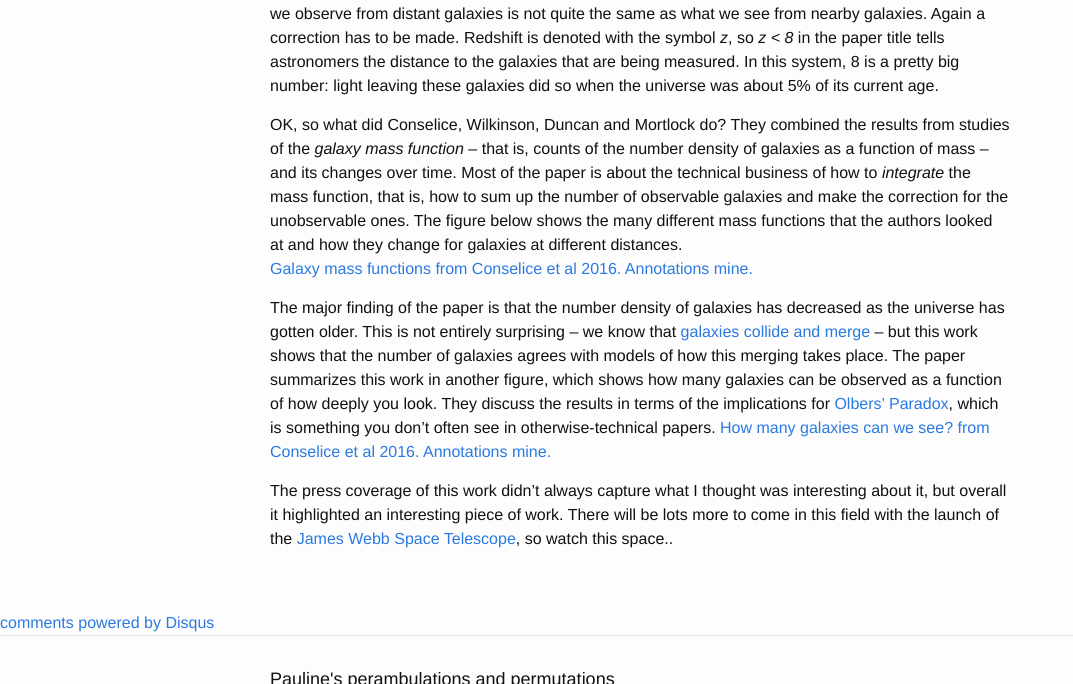
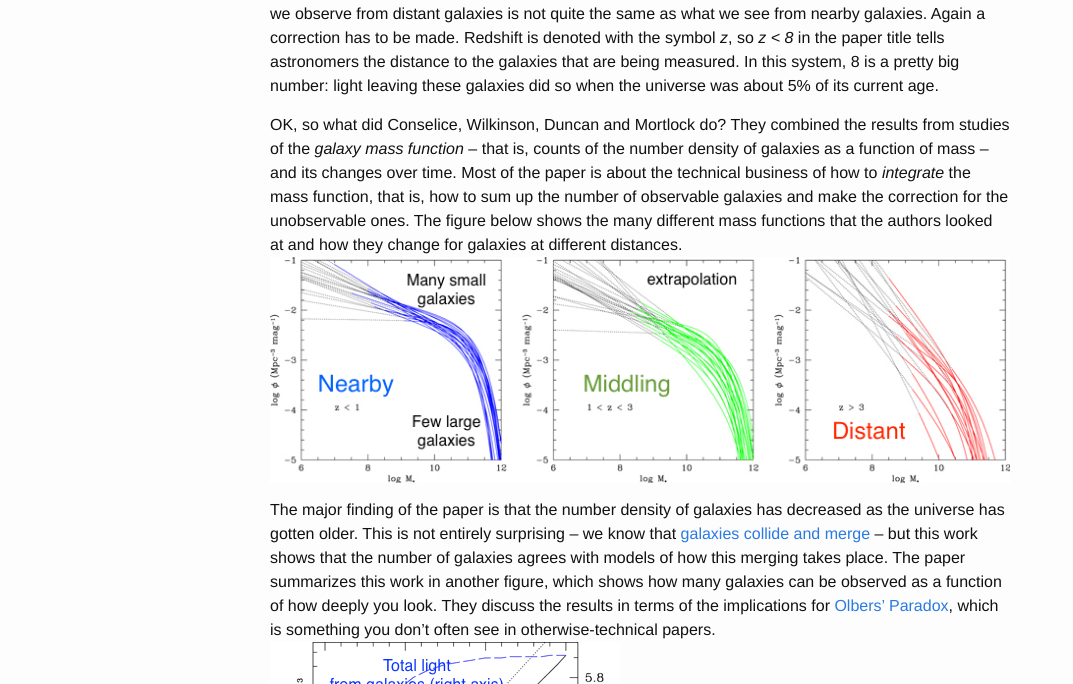
Before and after one commit to PBarmby/PBarmby.github.io, a Jekyll site: the page built from _posts/2016-12-28-more-galaxies.markdown, in a window 1280 px wide and 900 px high, scrolled down 801 px, cut to the strip 0-684 px from the top of the window. Shown: the whole strip, without its empty margins (0-1073 px from the left). Built offline with Jekyll 4.4.1, drawn with Linux system fonts in a browser that asks for light colours; comment, search, counter and statistics services are not loaded.

Commit message:
more galaxies, fix figs

```diff
--- a/_posts/2016-12-28-more-galaxies.markdown
+++ b/_posts/2016-12-28-more-galaxies.markdown
@@ -43,7 +43,7 @@ OK, so what did Conselice, Wilkinson, Duncan and Mortlock do? They combined the
 Most of the paper is about the technical business of how to *integrate* the mass function, that is, how to sum up the
 number of observable galaxies and make the correction for the unobservable ones. The figure below shows the many different
 mass functions that the authors looked at and how they change for galaxies at different distances.
-[Galaxy mass functions from Conselice et al 2016. Annotations mine.]({{ site.url }}/stuff/cwdm_fig1.png)
+![Galaxy mass functions from Conselice et al 2016. Annotations mine.]({{ site.url }}/stuff/cwdm_fig1.png)
 
 The major finding of the paper is that the number density of galaxies has decreased as the universe has gotten older.
 This is not entirely surprising --
@@ -53,7 +53,7 @@ The paper summarizes this work in another figure, which shows how many galaxies
 deeply you look. They discuss the results in terms of the implications for
 [Olbers' Paradox](http://cmb.physics.wisc.edu/pub/tutorial/olbers.html), which is something you don't often see in
 otherwise-technical papers.
-[How many galaxies can we see? from Conselice et al 2016. Annotations mine.]({{ site.url }}/stuff/cwdm_fig8.png)
+![How many galaxies can we see? from Conselice et al 2016. Annotations mine.]({{ site.url }}/stuff/cwdm_fig8.png)
 
 The press coverage of this work didn't always capture what I thought was interesting about it, but overall it highlighted
 an interesting piece of work. There will be lots more to come in this field with the launch of the
```
